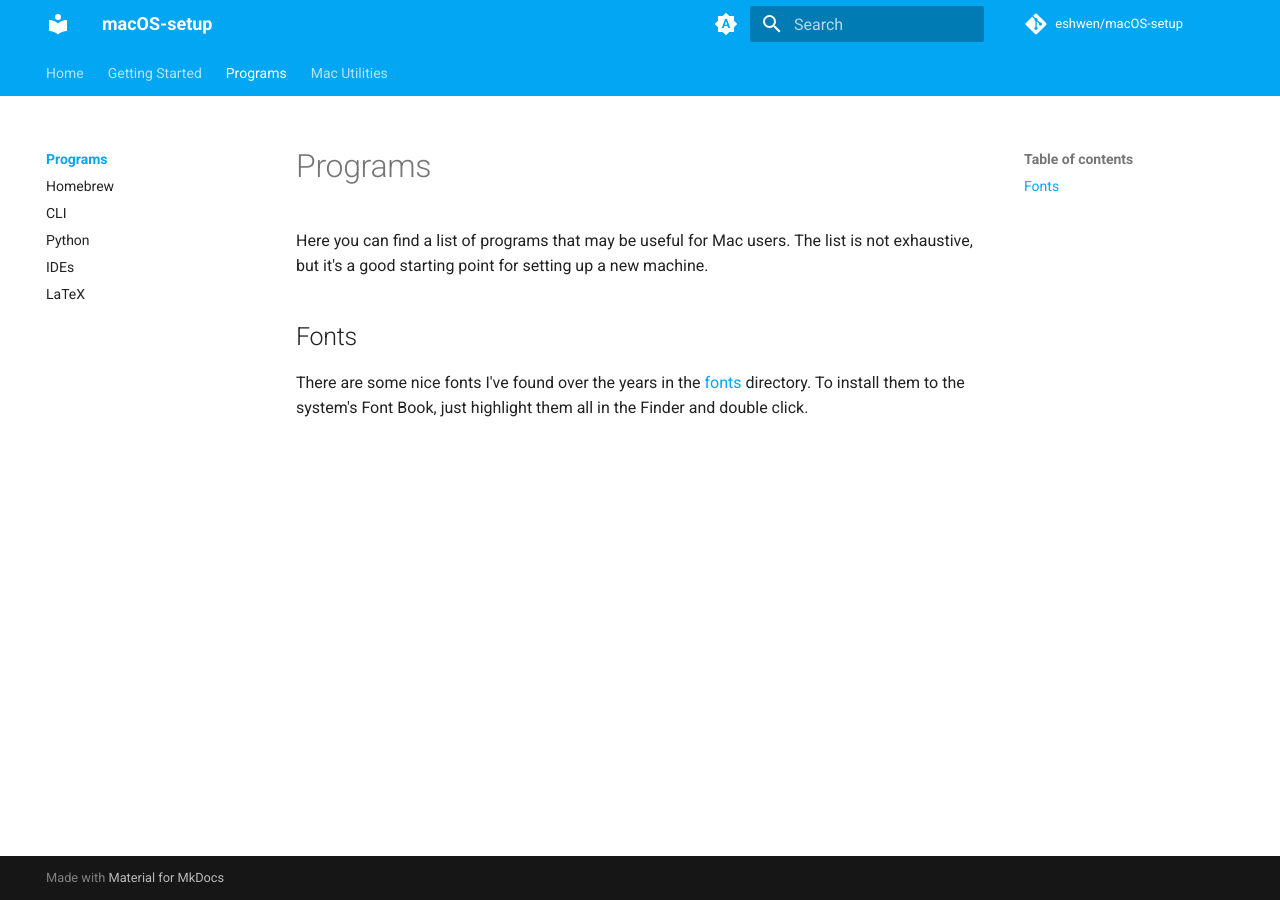
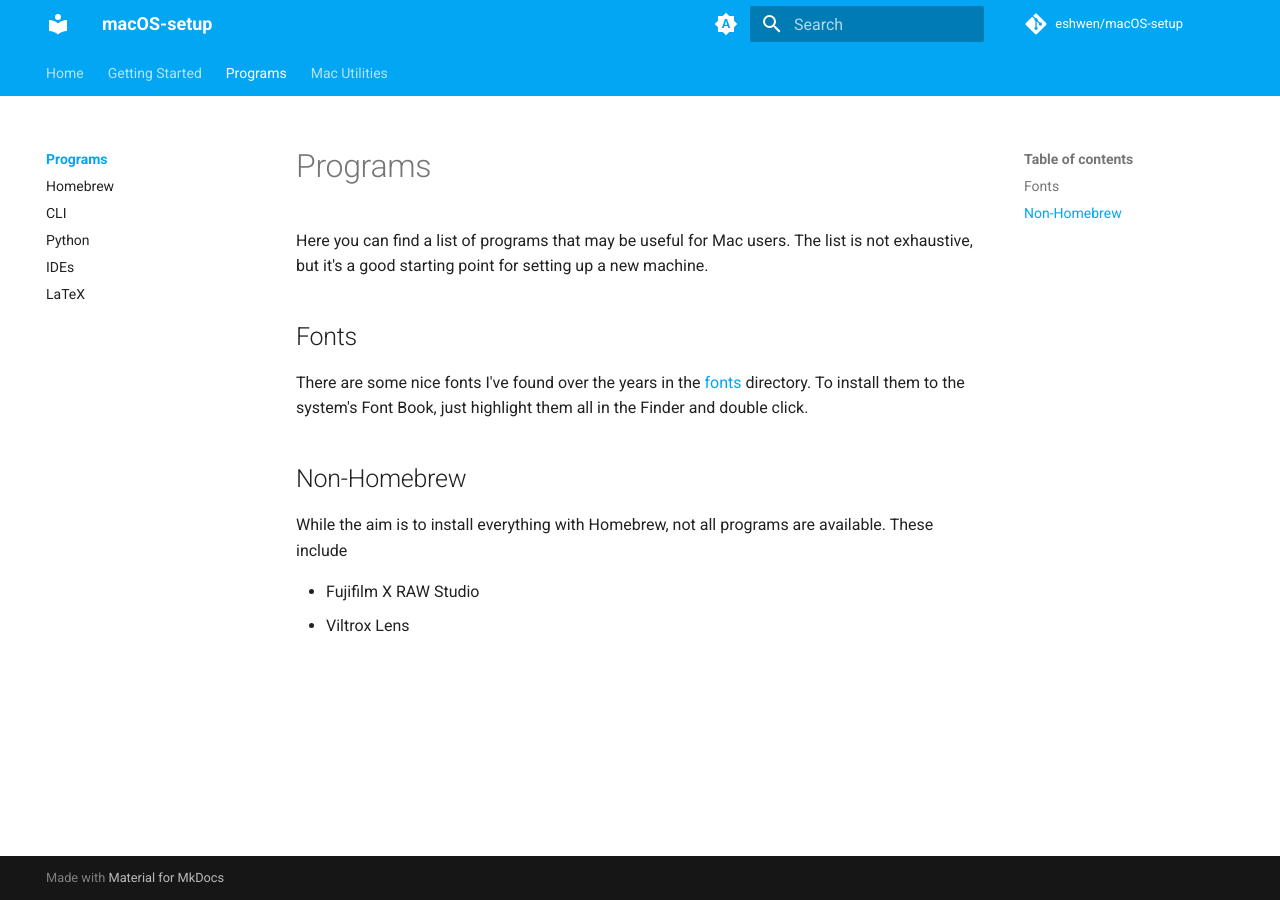
Before and after one commit to eshwen/macOS-setup, an MkDocs documentation site: the page built from docs/programs/programs.md, in a window 1280 px wide. Built offline with MkDocs 1.6.1 and Material for MkDocs 9.7.7, drawn with Linux system fonts in a browser that asks for light colours; comment, search, counter and statistics services are not loaded; the version menu is left out.

Commit message:
Document non-Homebrew program installations
Added section for non-Homebrew programs with examples.

```diff
--- a/docs/programs/programs.md
+++ b/docs/programs/programs.md
@@ -7,3 +7,10 @@ Here you can find a list of programs that may be useful for Mac users. The list
 There are some nice fonts I've found over the years in the [fonts] directory. To install them to the system's Font Book, just highlight them all in the Finder and double click.
 
 [fonts]: https://github.com/eshwen/macOS-setup/tree/main/fonts
+
+## Non-Homebrew
+
+While the aim is to install everything with Homebrew, not all programs are available. These include
+
+- Fujifilm X RAW Studio
+- Viltrox Lens
```
